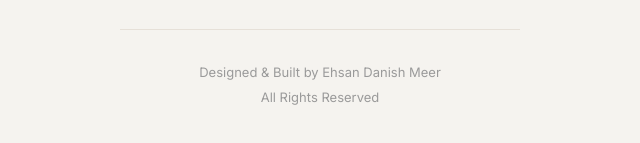
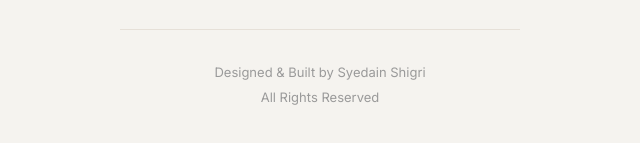
Before and after one commit to Syedain-Iqbal-Shigri/Ehsan-Portfolio, a plain HTML site: page index.html in a window 1280 px wide. Shown: the part 6861-7004 px from the top of the page, 320-960 px from the left. Drawn offline with nearby package versions, Linux system fonts and the light colour scheme.

```diff
--- a/index.html
+++ b/index.html
@@ -553,7 +553,7 @@
                     <a href="#contact">Contact</a>
                 </div>
                 <div class="footer-bottom">
-                    <p class="copyright">Designed & Built by Ehsan Danish Meer</p>
+                    <p class="copyright">Designed & Built by Syedain Shigri</p>
                     <p class="copyright">All Rights Reserved</p>
                 </div>
             </div>
```
